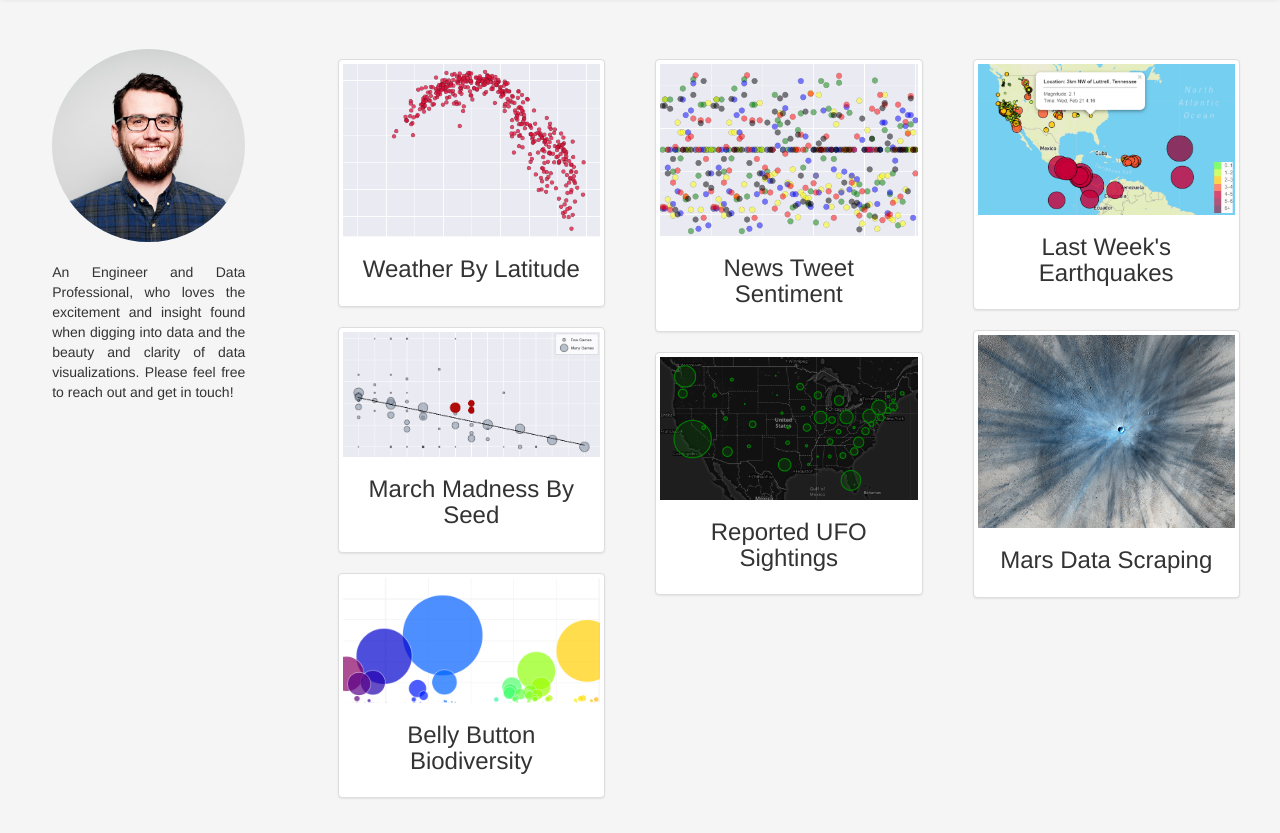
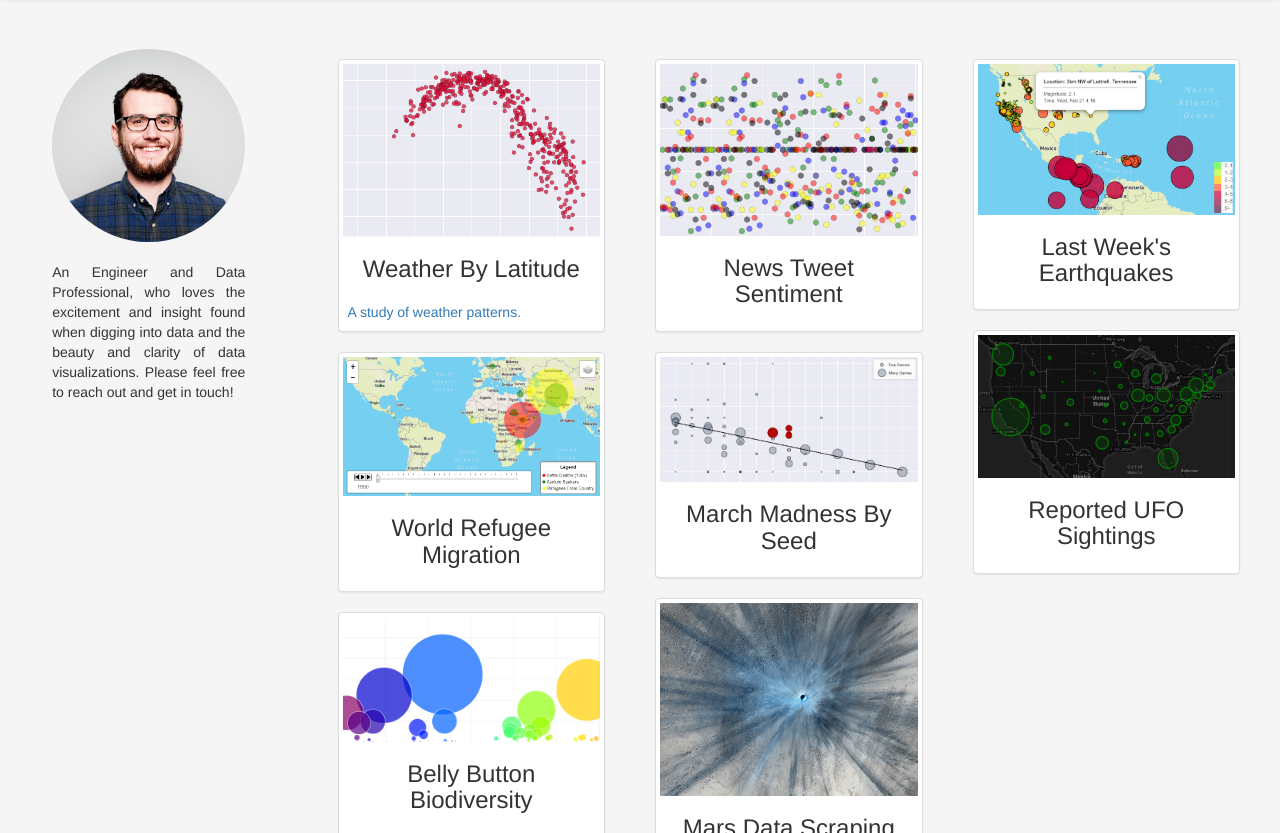
Before and after one commit to mmclaughlin87/mmclaughlin87.github.io, a plain HTML site: page index.html in a window 1280 px wide. Shown: the part 53-886 px from the top of the page. Drawn offline with nearby package versions, Linux system fonts and the light colour scheme.

Commit message:
adding additional project

```diff
--- a/index.html
+++ b/index.html
@@ -50,13 +50,16 @@
                         <div class="caption">
                             <h3>Weather By Latitude</h3>
                         </div>
+                        <div class="project-description">
+                            A study of weather patterns.
+                        </div>
                     </div>
                 </a>
-                <a href="https://github.com/mmclaughlin87/march-madness-historical-perfomance">
+                <a href="https://world-refugee-crisis.herokuapp.com/">
                     <div class="thumbnail project">
-                        <img src="assets/march-madness.png" alt="March Madness">
+                        <img src="assets/refugee-crisis.png" alt="Refugee Crisis">
                         <div class="caption">
-                            <h3>March Madness By Seed</h3>
+                            <h3>World Refugee Migration</h3>
                         </div>
                     </div>
                 </a>
@@ -78,11 +81,19 @@
                         </div>
                     </div>
                 </a>
-                <a href="https://mmclaughlin87.github.io/ufo-sightings/">
+                <a href="https://github.com/mmclaughlin87/march-madness-historical-perfomance">
                     <div class="thumbnail project">
-                        <img src="assets/ufo-sightings.png" alt="UFO Sightings">
+                        <img src="assets/march-madness.png" alt="March Madness">
                         <div class="caption">
-                            <h3>Reported UFO Sightings</h3>
+                            <h3>March Madness By Seed</h3>
+                        </div>
+                    </div>
+                </a>
+                <a href="https://github.com/mmclaughlin87/mission-to-mars">
+                    <div class="thumbnail project">
+                        <img src="assets/mars-data-scraping.png" alt="Mars Data Scraping">
+                        <div class="caption">
+                            <h3>Mars Data Scraping</h3>
                         </div>
                     </div>
                 </a>
@@ -96,11 +107,11 @@
                         </div>
                     </div>
                 </a>
-                <a href="https://github.com/mmclaughlin87/mission-to-mars">
+                <a href="https://mmclaughlin87.github.io/ufo-sightings/">
                     <div class="thumbnail project">
-                        <img src="assets/mars-data-scraping.png" alt="Mars Data Scraping">
+                        <img src="assets/ufo-sightings.png" alt="UFO Sightings">
                         <div class="caption">
-                            <h3>Mars Data Scraping</h3>
+                            <h3>Reported UFO Sightings</h3>
                         </div>
                     </div>
                 </a>
--- a/style.css
+++ b/style.css
@@ -60,3 +60,7 @@ h3 {
     color: rgb(54, 51, 51);
     margin-left: 50px;
 }
+.project-description {
+    padding: 5px;
+    padding-top: 0px;
+}
```
Also changed, not shown: assets/refugee-crisis.png (added).
